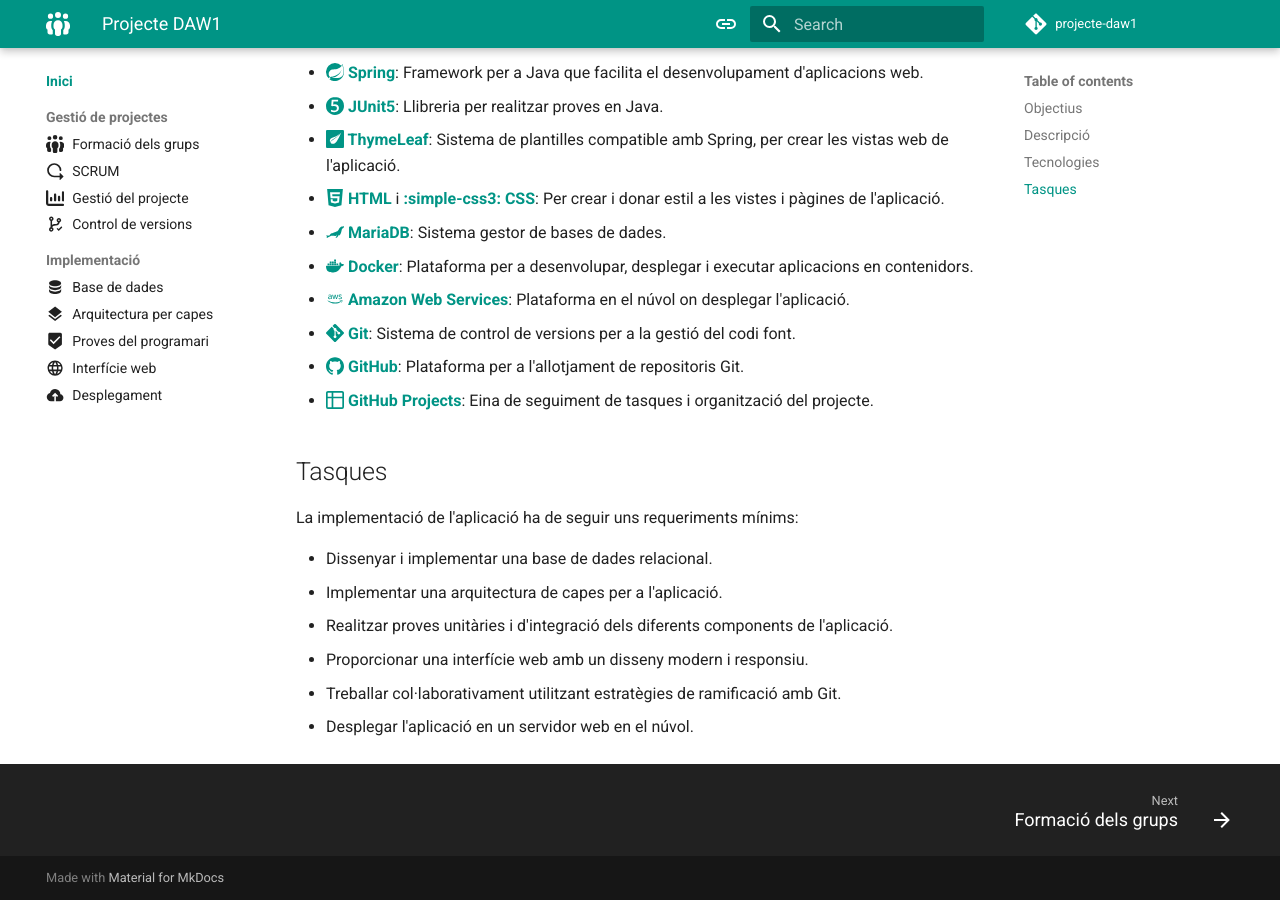
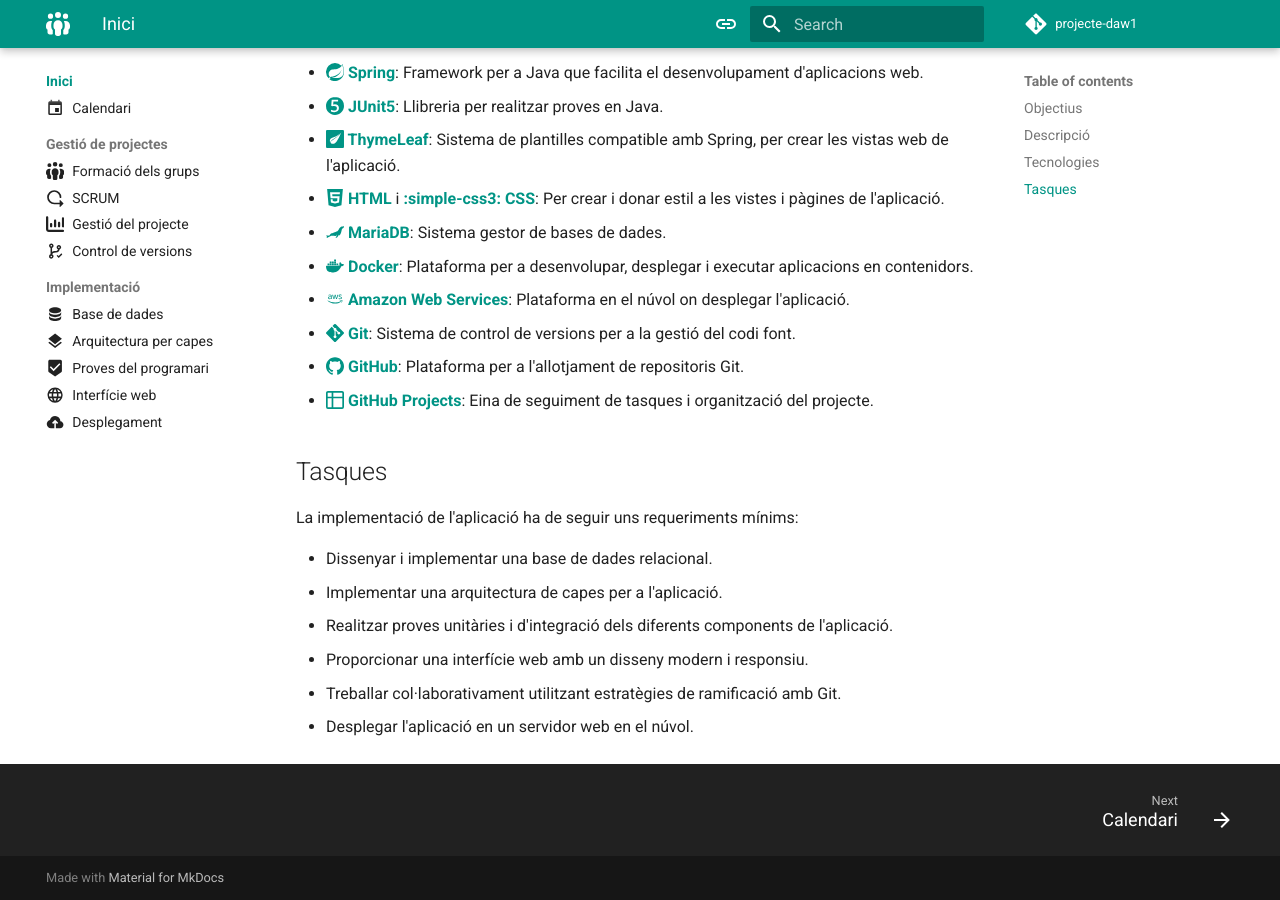
Before and after one commit to fpmislata-daw1-projecte/projecte-daw1, an MkDocs documentation site: the page built from docs/index.md, in a window 1280 px wide and 900 px high, scrolled down 1226 px. Built offline with MkDocs 1.6.1 and Material for MkDocs 9.7.7, drawn with Linux system fonts in a browser that asks for light colours; comment, search, counter and statistics services are not loaded.

Commit message:
calendari

```diff
--- a/docs/index.md
+++ b/docs/index.md
@@ -1,5 +1,5 @@
 ---
-title: Projecte DAW1
+title: Inici
 ---
 # Projecte DAW1
 
--- a/mkdocs.yml
+++ b/mkdocs.yml
@@ -105,6 +105,7 @@
 nav:
   - Inici:
     - index.md
+    - calendari.md
     - Gestió de projectes:
       - gestio/formacio_grups.md
       - gestio/scrum.md
```
Also changed, not shown: docs/calendari.md (added, +5 -0 lines).
